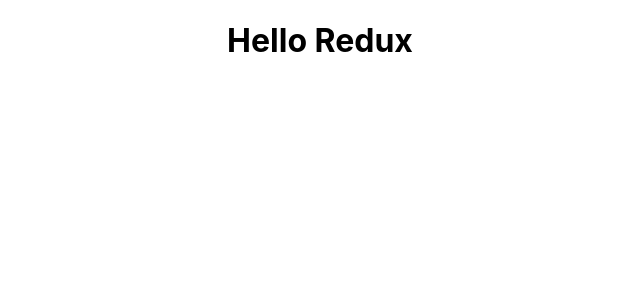
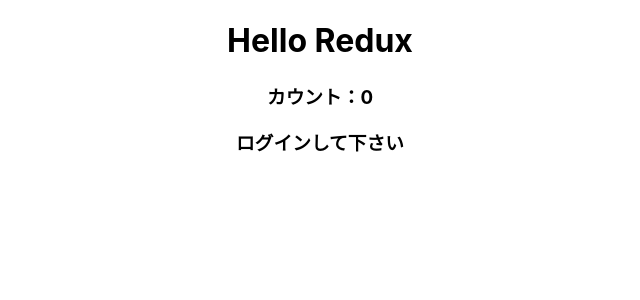
Before and after one commit to s-yoshiii/first-redux-app, a React (Create React App) app: page / in a window 1280 px wide. Shown: the top 300 px of the page, without its empty margins (320-960 px from the left). Built offline with nearby package versions, Linux system fonts and the light colour scheme.

Commit message:
useSelectorのHooksを使って状態にアクセスしよう

```diff
--- a/src/App.js
+++ b/src/App.js
@@ -1,9 +1,13 @@
-import './App.css';
-
+import "./App.css";
+import { useSelector } from "react-redux";
 function App() {
+  const counter = useSelector((state) => state.counter);
+  const isLogin = useSelector((state) => state.isLogin);
   return (
     <div className="App">
-     <h1>Hello Redux</h1>
+      <h1>Hello Redux</h1>
+      <h3>カウント：{counter}</h3>
+      {isLogin ? <h3>ログインに成功！</h3> : <h3>ログインして下さい</h3>}
     </div>
   );
 }
```
